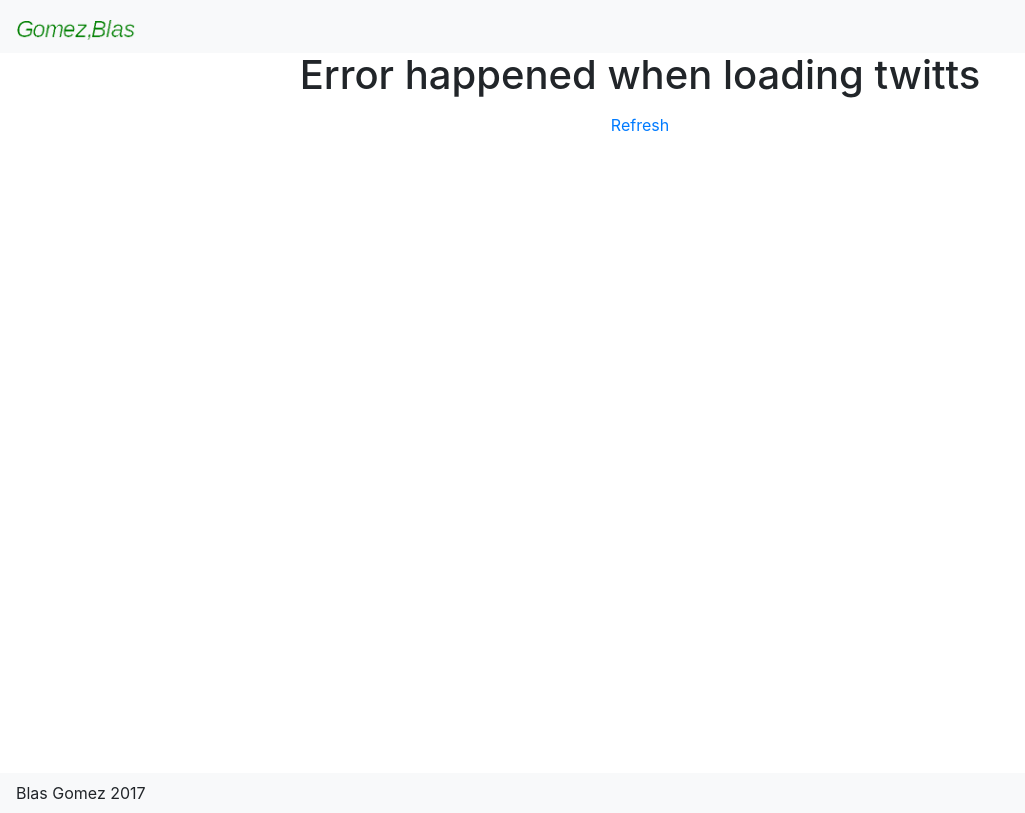
After one commit to blgo/flask-twitterapi, a Flask app: template templates/error.html in a window 1280 px wide. The commit adds this page. Shown: the whole page, without its empty margins (0-1025 px from the left). Run offline with Flask 2, Linux system fonts and the light colour scheme; the template is opened without the code that fills it, so the values that code supplies are empty; some libraries are stand-ins or nearby versions.

Commit message:
Add list twitts and http error pages

```diff
--- /dev/null
+++ b/main.py
@@ -0,0 +1,28 @@
+from flask import Flask, session, redirect, url_for, escape, request
+from flask import render_template
+import dotenv
+from twitterapi.gettwitts import *
+
+app = Flask(__name__)
+
+@app.route("/", methods=['GET', 'POST'])
+def index():
+    # "setup" the session with starting values
+    twitts = Twitts()
+    try:
+        twitts.authenticate()
+        twitts.api.VerifyCredentials()
+    except Exception:
+        return render_template("error401.html")
+    try:
+        twitts.get_twitts()
+    except Exception as error:
+        return render_template("error.html", error=str(error))
+    return render_template("index.html", twitts=twitts)
+
+
+app.secret_key = '1Ai9Mk1fXnkN3VN1yTw445QZDokF4b'
+
+
+if __name__ == "__main__":
+     app.run(debug=True)
--- /dev/null
+++ b/templates/error.html
@@ -0,0 +1,8 @@
+{% extends "layout.html" %}
+{% block content %}
+
+<h1>Error happened when loading twitts</h1>
+<p>{{ error }}</p>
+<p><a href="/">Refresh</a></p>
+
+{% endblock %}
--- a/templates/layout.html
+++ b/templates/layout.html
@@ -39,7 +39,7 @@
 </body>
 
 <footer class="footer">
-<nav class="navbar navbar-expand-lg navbar-light bg-light"> Blas Gomez LPTHW 2017
+<nav class="navbar navbar-expand-lg navbar-light bg-light"> Blas Gomez 2017
 </nav>
 </footer>
 </html>
```
Also changed, not shown: templates/error401.html (added, +8 -0 lines), templates/index.html (added, +11 -0 lines), tests/gettwitts_tests.py (added, +12 -0 lines), twitterapi/gettwitts.py (+20 -0 lines).
